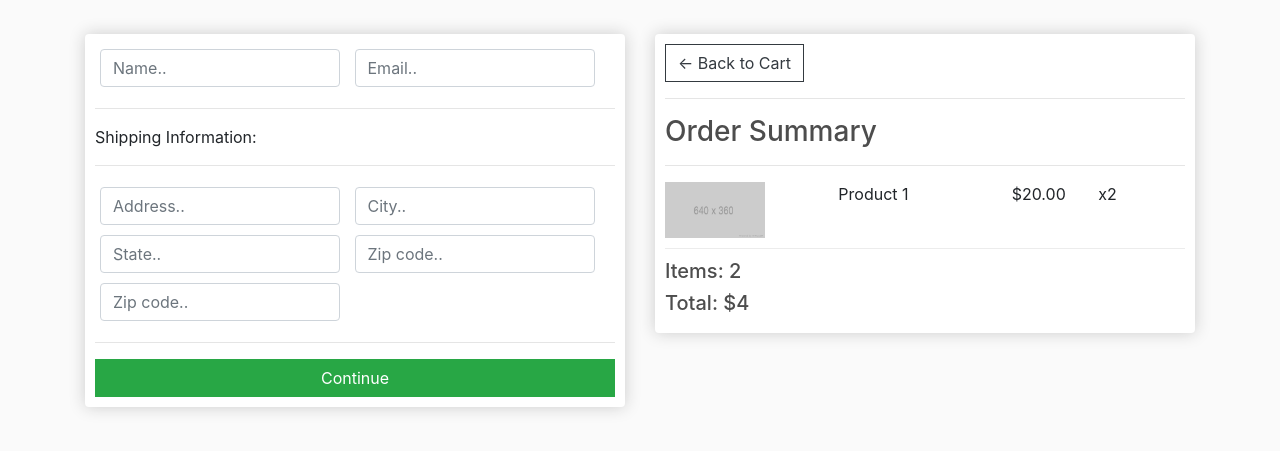
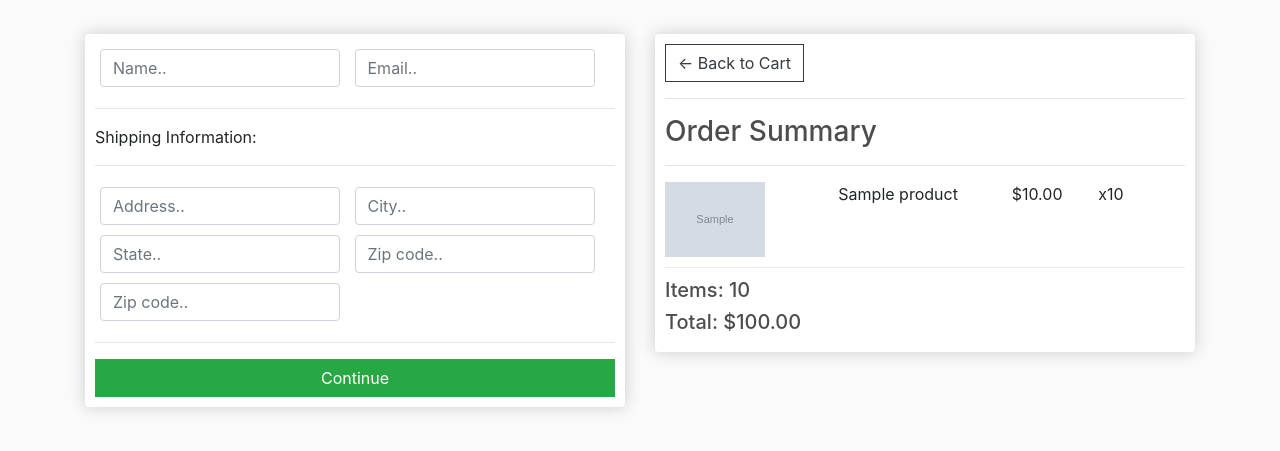
Before and after one commit to abbasii012/ecommerce, a Django app: template ecommerce/templates/store/checkout.html in a window 1280 px wide. Shown: the part 57-508 px from the top of the page. Run offline with Django 5.2, Linux system fonts and the light colour scheme; tables that the repository leaves empty hold one stand-in row (values such as "Sample post"); the template is opened without the code that fills it: values that come from a table or form of the project are taken from there, most other values are stand-ins (such as "Sample title", 1, 10 or a date in 2020); grey boxes marked "Sample" are stand-in pictures; some libraries are stand-ins or nearby versions.

Commit message:
compelete the summay part  checkout template work

```diff
--- a/ecommerce/templates/store/checkout.html
+++ b/ecommerce/templates/store/checkout.html
@@ -53,14 +53,16 @@
             <hr>
             <h3>Order Summary</h3>
             <hr>
+            {% for item in items %}
             <div class="cart-row">
-                <div style="flex:2"><img class="row-image" src="{% static 'images/placeholder.png' %}"></div>
-                <div style="flex:2"><p>Product 1</p></div>
-                <div style="flex:1"><p>$20.00</p></div>
-                <div style="flex:1"><p>x2</p></div>
+                <div style="flex:2"><img class="row-image" src={{item.product.imageURL }}></div>
+                <div style="flex:2"><p>{{item.product.name}}</p></div>
+                <div style="flex:1"><p>${{item.product.price |floatformat:2}}</p></div>
+                <div style="flex:1"><p>x{{item.quantity}}</p></div>
             </div>
-            <h5>Items:   2</h5>
-            <h5>Total:   $4</h5>
+            {% endfor %}
+            <h5>Items: {{order.get_cart_items}}</h5>
+            <h5>Total:   ${{order.get_cart_total|floatformat:2}}</h5>
         </div>
     </div>
 </div>
```
Also changed, not shown: ecommerce/store/views.py (+11 -3 lines).
